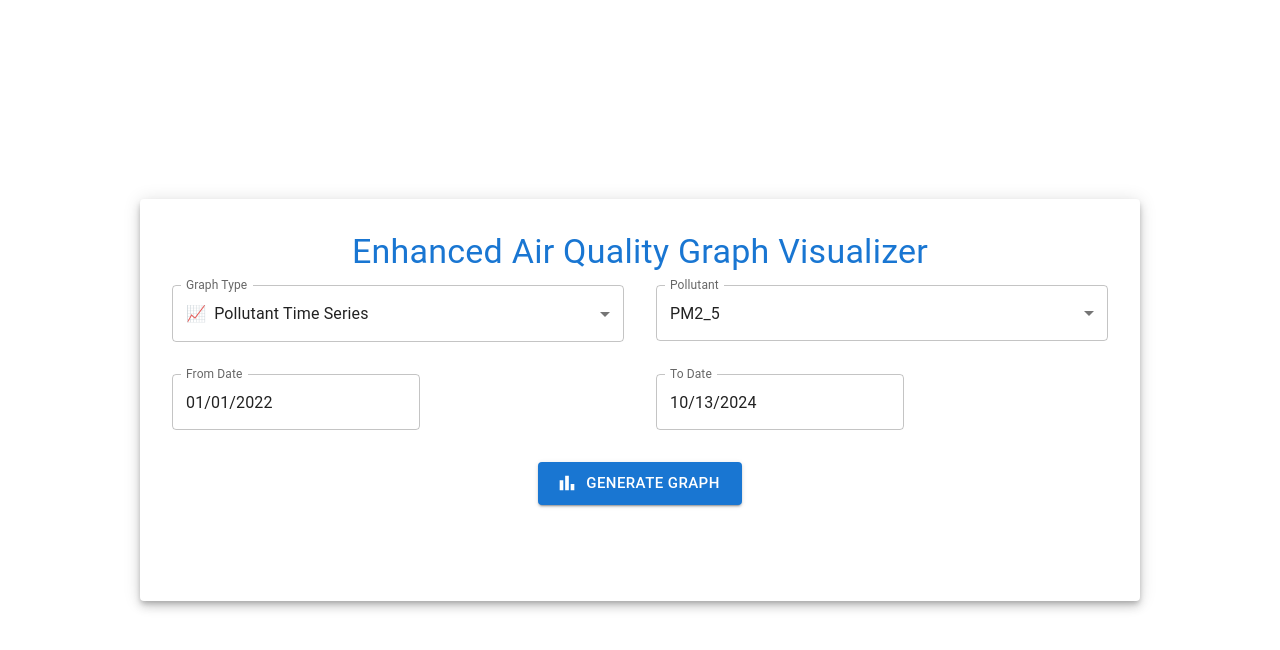
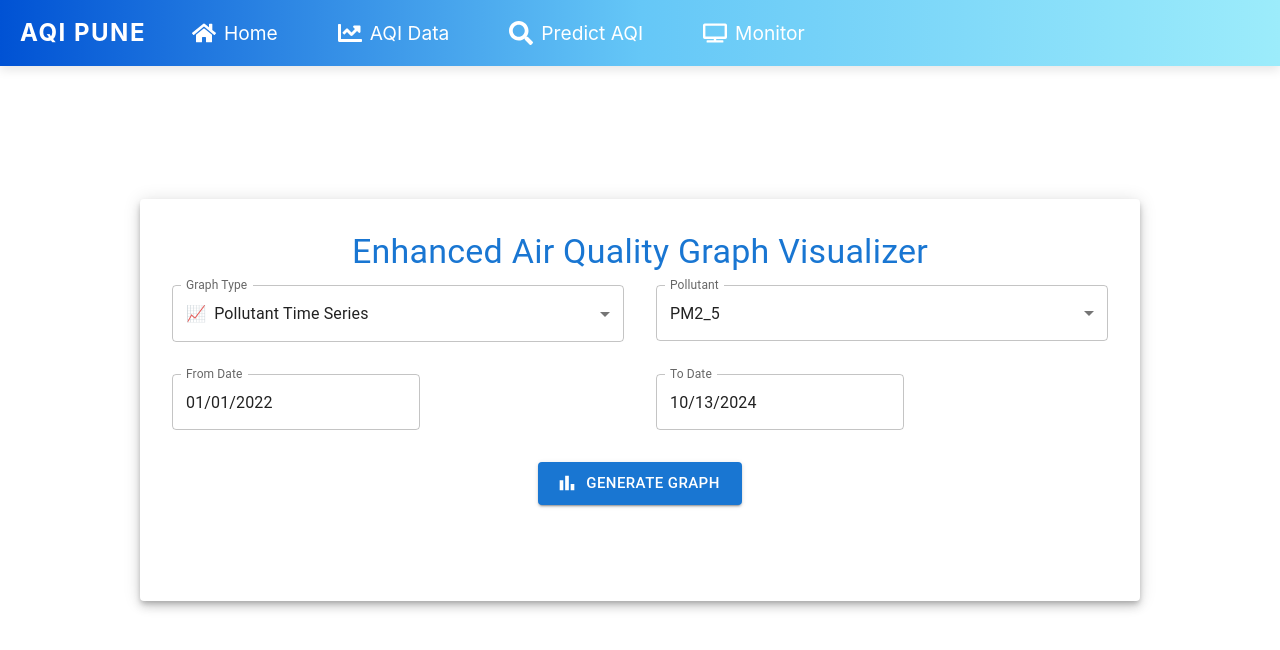
Before and after one commit to vishwajeet075/Air_quality_predictor_frontend, a React (Create React App) app: page /visualize in a window 1280 px wide. Shown: the top 650 px of the page. Built offline with nearby package versions, Linux system fonts and the light colour scheme.

Commit message:
added navbar

```diff
--- a/src/components/GraphVisualizer.js
+++ b/src/components/GraphVisualizer.js
@@ -19,6 +19,7 @@ import { BarChart } from '@mui/icons-material';
 import axios from 'axios';
 import DatePicker from "react-datepicker";
 import "react-datepicker/dist/react-datepicker.css";
+import Navbar from './Navbar'
 
 const theme = createTheme({
   // ... (theme configuration remains unchanged)
@@ -83,6 +84,8 @@ const GraphVisualizer = () => {
   };
 
   return (
+    <>
+    <Navbar/>
     <ThemeProvider theme={theme}>
       <Box sx={{
         minHeight: '100vh',
@@ -235,6 +238,7 @@ const GraphVisualizer = () => {
         </motion.div>
       </Box>
     </ThemeProvider>
+    </>
   );
 };
 
--- a/src/components/PredictComponent.js
+++ b/src/components/PredictComponent.js
@@ -11,6 +11,7 @@ import CircularProgress from '@mui/material/CircularProgress';
 import Alert from '@mui/material/Alert';
 import { LineChart, Line, XAxis, YAxis, CartesianGrid, Tooltip, Legend, ResponsiveContainer } from 'recharts';
 import dayjs from 'dayjs';
+import Navbar from './Navbar';
 
 const theme = createTheme({
   palette: {
@@ -84,6 +85,9 @@ const AQIDashboard = () => {
   const dailyData = predictions.filter((_, index) => index % 24 === 0);
 
   return (
+    <>
+    <Navbar/>
+    <div style={{marginTop:'100px'}}></div>
     <ThemeProvider theme={theme}>
       <CssBaseline />
       <Container maxWidth="lg" sx={{ mt: 4, mb: 4 }}>
@@ -168,6 +172,7 @@ const AQIDashboard = () => {
         </Grid>
       </Container>
     </ThemeProvider>
+    </>
   );
 };
 
```
